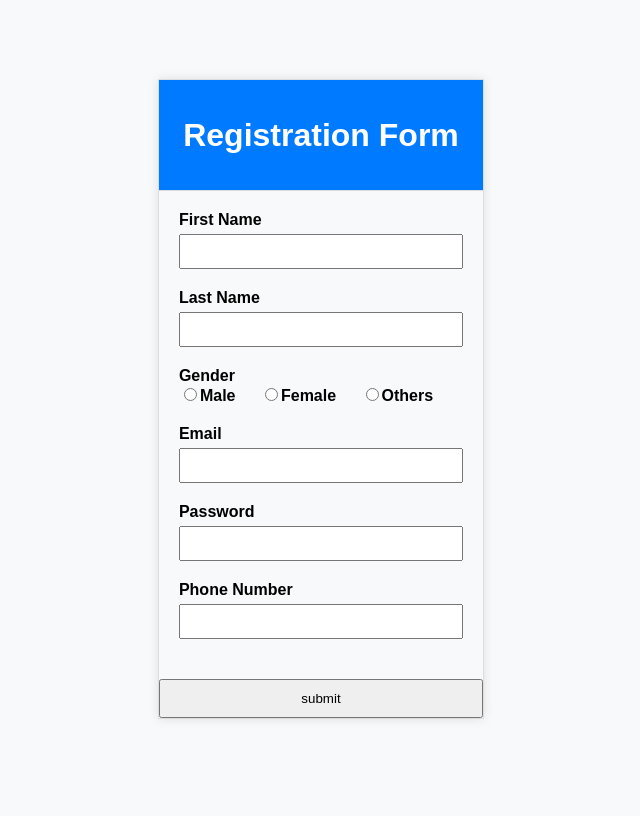
After one commit to Siddharthaudichya/start-up-boost, a PHP site: page /login.php in a window 1280 px wide. The commit adds this page. Shown: the whole page, without its empty margins (319-959 px from the left). Run offline with PHP 8.4, Linux system fonts and the light colour scheme.

Commit message:
php integration

```diff
--- /dev/null
+++ b/form.css
@@ -0,0 +1,61 @@
+body {
+    background-color: #f8f9fa;
+    font-family: 'Arial', sans-serif;
+  }
+
+  .container {
+    display: flex;
+    justify-content: center;
+    align-items: center;
+    height: 100vh;
+  }
+
+  .panel {
+    box-shadow: 0px 0px 10px rgba(0, 0, 0, 0.1);
+    border: 1px solid #ddd; /* Add border */
+  }
+
+  .panel-heading {
+    background-color: #007bff;
+    color: #fff;
+    padding: 15px;
+    border-bottom: 1px solid #ddd;
+    text-align: center;
+  }
+
+  .panel-body {
+    padding: 20px;
+  }
+
+  .form-group {
+    margin-bottom: 20px;
+  }
+
+  label {
+    font-weight: bold;
+  }
+
+  input[type='text'],
+  input[type='password'],
+  input[type='number'] {
+    width: 100%;
+    padding: 8px;
+    margin-top: 5px;
+    box-sizing: border-box;
+  }
+
+  .radio-inline {
+    margin-right: 20px;
+  }
+
+  .btn-primary {
+    width: 100%;
+    padding: 10px;
+  }
+
+/* Responsive layout for smaller screens */
+@media (max-width: 768px) {
+    .col-md-6 {
+      width: 100%;
+      }
+  }
--- a/index.html
+++ b/index.php
@@ -34,8 +34,8 @@
                 </ul>
             </nav>
             <div class="auth-container">
-                <a href="#login" class="auth-button">Login</a>
-                <a href="#signup" class="auth-button">Signup</a>
+                <a href="./reg.php" class="auth-button">Login</a>
+                <a href="./login.php" class="auth-button">Signup</a>
             </div>
         </div>
     </header>
--- /dev/null
+++ b/login.php
@@ -0,0 +1,99 @@
+<!DOCTYPE html>
+<html>
+  <head>
+    <title>Registration Page</title>
+    <link rel="stylesheet" type="text/css" href="form.css" />
+  </head>
+  <body>
+    <div class="container">
+      <div class="row col-md-6 col-md-offset-3">
+        <div class="panel panel-primary">
+          <div class="panel-heading text-center">
+            <h1>Registration Form</h1>
+          </div>
+          <div class="panel-body">
+            <form action="conn.php" method="POST">
+              <div class="form-group">
+                <label for="firstName">First Name</label>
+                <input
+                  type="text"
+                  class="form-control"
+                  id="firstName"
+                  name="firstName"
+                />
+              </div>
+              <div class="form-group">
+              <label for="lastName">Last Name</label>
+              <input
+                type="text"
+                class="form-control"
+                 id="lastName"
+                name="lastName"
+              />
+            </div>
+            <div class="form-group">
+              <label for="gender">Gender</label>
+              <div>
+                <label for="male" class="radio-inline"
+                  ><input
+                    type="radio"
+                    name="gender"
+                    value="m"
+                    id="male"
+                  />Male</label
+                >
+                <label for="female" class="radio-inline"
+                  ><input
+                    type="radio"
+                    name="gender"
+                    value="f"
+                    id="female"
+                  />Female</label
+                >
+                <label for="others" class="radio-inline"
+                ><input
+                  type="radio"
+                  name="gender"
+                  value="o"
+                  id="others"
+                />Others</label
+              >
+            </div>
+          </div>
+          <div class="form-group">
+            <label for="email">Email</label>
+            <input
+              type="text"
+              class="form-control"
+              id="email"
+              name="email"
+            />
+          </div>
+          <div class="form-group">
+            <label for="password">Password</label>
+            <input
+              type="password"
+              class="form-control"
+              id="password"
+              name="password"
+            />
+          </div>
+          <div class="form-group">
+            <label for="number">Phone Number</label>
+            <input
+              type="number"
+              class="form-control"
+              id="number"
+              name="number"
+              min="1"
+              max="9999999999"
+            />
+          </div>
+        </div>
+
+        <input type="submit"name="submit" value="submit" class="btn btn-primary" />
+      </form>
+    </div>
+
+ </body>
+</html>
--- /dev/null
+++ b/mysql.session.sql
@@ -0,0 +1,5 @@
+
+
+INSERT INTO Customer (CustomerID, CustomerName, LastName, Country, Phone)
+VALUES
+       (6, 'abc', 'Jain', 'india','xxxxxxxxxx');
```
Also changed, not shown: conn.php (added, +37 -0 lines), reg.php (added, +45 -0 lines), README.md (deleted), 1 other file.
